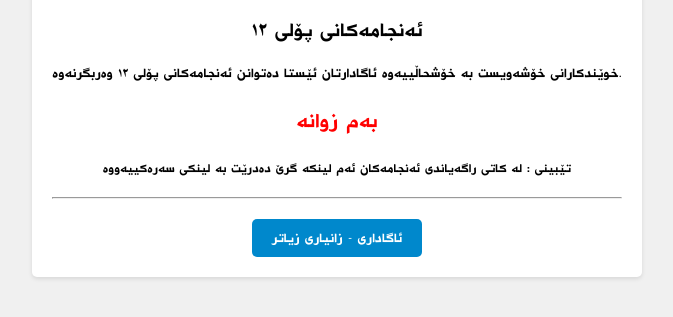
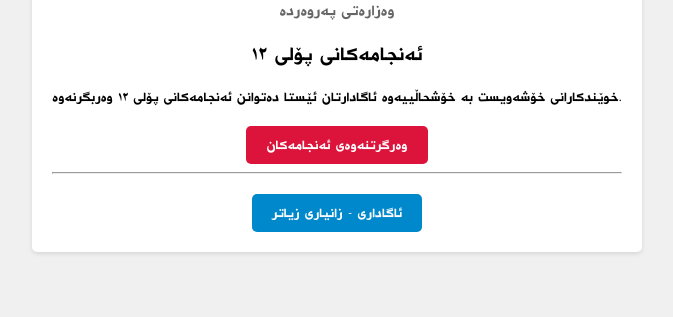
Before and after one commit to krdkrdkrd/anjam, a plain HTML site: page index.html in a window 1280 px wide. Shown: the part 369-686 px from the top of the page, without its empty margins (303-976 px from the left). Drawn offline with Linux system fonts and the light colour scheme.

Commit message:
index.html

```diff
--- a/index.html
+++ b/index.html
@@ -106,10 +106,9 @@
   <div class="results">
     <h2>ئەنجامەکانی پۆلی ١٢</h2>
     <p>خوێندکارانی خۆشەویست بە خۆشحاڵییەوە ئاگادارتان ئێستا دەتوانن ئەنجامەکانی پۆلی ١٢ وەربگرنەوە. </p>
-    <p style="color: red; font-size: 25px;">بەم زوانە</p>
-    <p style="font-size: 15px;">تێبینی : لە کاتی راگەیاندی ئەنجامەکان ئەم لینکە گرێ دەدرێت بە لینکی سەرەکییەووە</p>
   </div>
   <div class="telegram-button">
+    <a href="https://azmwnakan.com" style="background-color: crimson;">وەرگرتنەوەی ئەنجامەکان</a>
     <hr>
     <div class="telegram-button">
     <a href="https://t.me/moekrg">ئاگاداری - زانیاری زیاتر</a>
```
